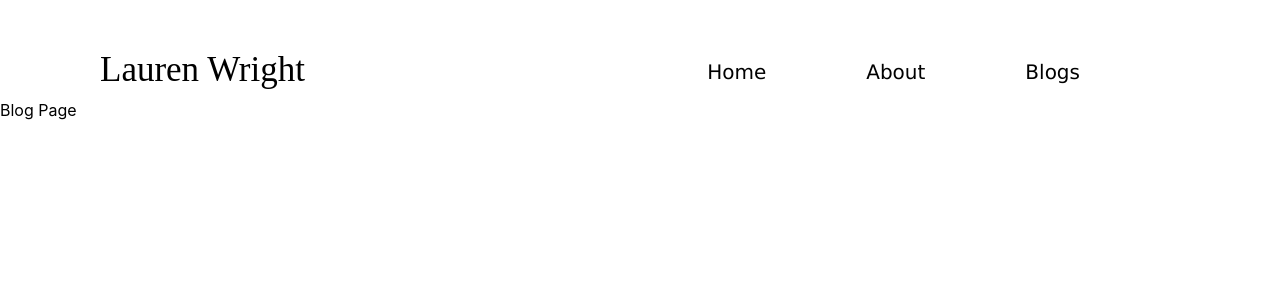
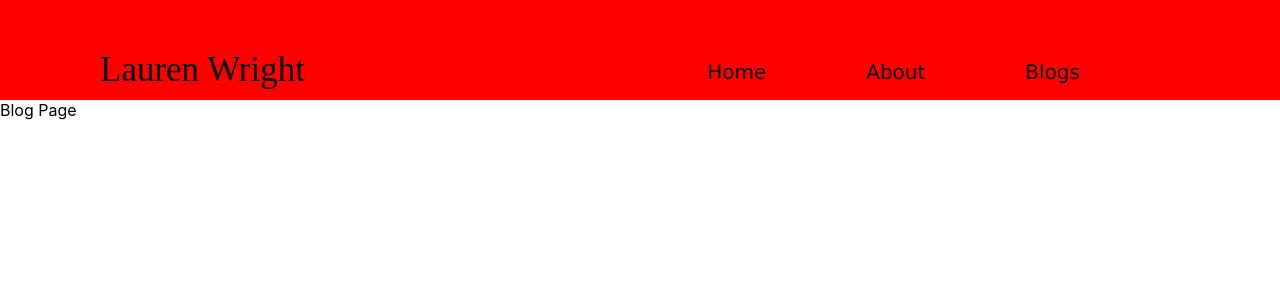
Before and after one commit to lmwright6/personal-site, a React (Create React App) app: page /blogs in a window 1280 px wide. Shown: the top 300 px of the page. Built offline with nearby package versions, Linux system fonts and the light colour scheme.

Commit message:
styles nav improved

```diff
--- a/src/components/NavBar/NavBar.css
+++ b/src/components/NavBar/NavBar.css
@@ -2,7 +2,7 @@
 	display: flex;
 	justify-content: space-between;
 	font-family: 'Lucida Sans', 'Lucida Sans Regular', 'Lucida Grande', 'Lucida Sans Unicode', Geneva, Verdana, sans-serif;
-
+	background-color: red;
 }
 
 .left {
--- a/src/components/NavBar/NavBar.js
+++ b/src/components/NavBar/NavBar.js
@@ -1,11 +1,7 @@
 import * as React from 'react';
 import "./NavBar.css"
 import PropTypes from 'prop-types';
-
-import {
-  Link
-} from "react-router-dom";
-import { PinDropTwoTone } from '@mui/icons-material';
+import { Link } from "react-router-dom";
 
 NavBar.propTypes = {
   name: PropTypes.string,
```
